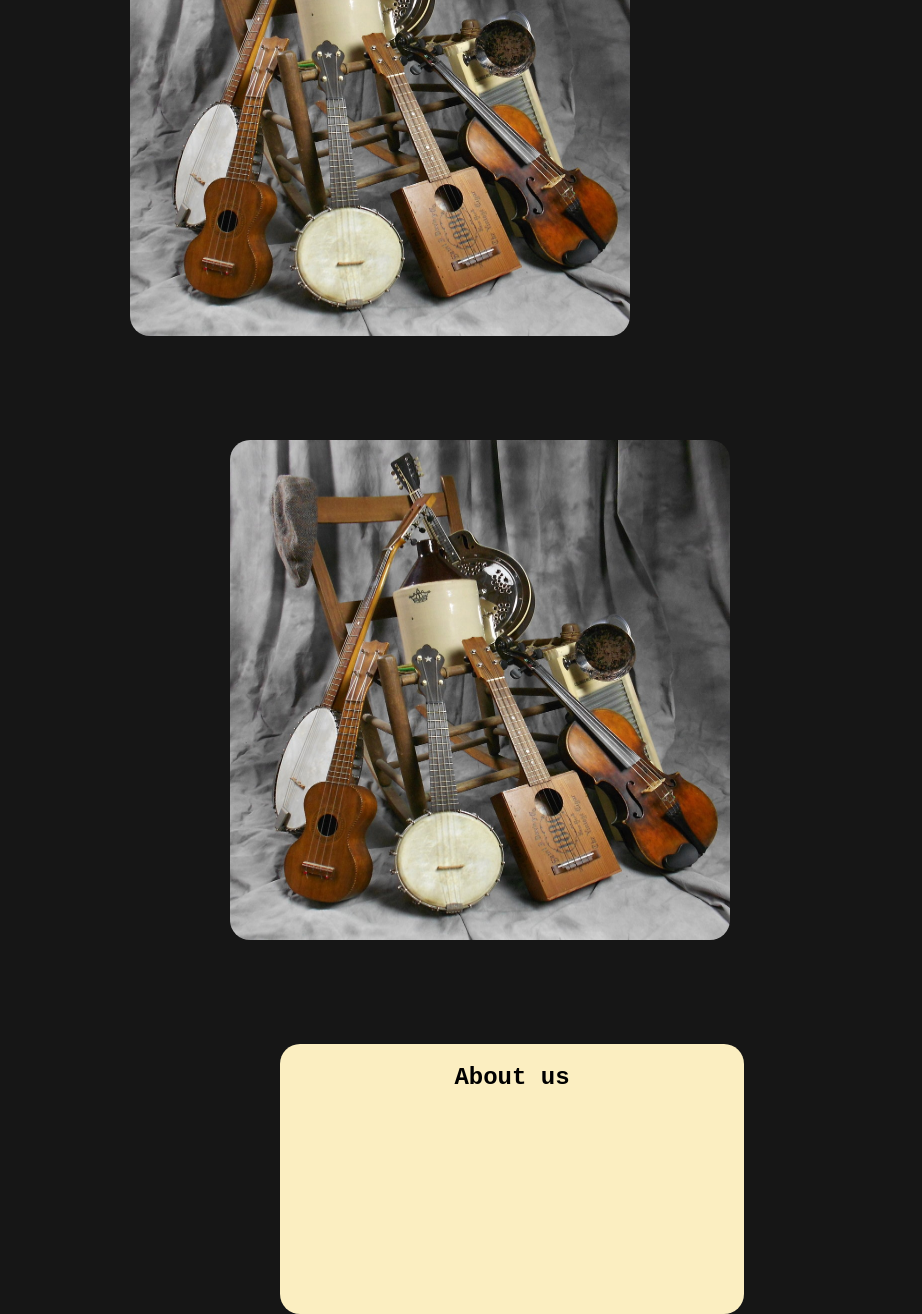
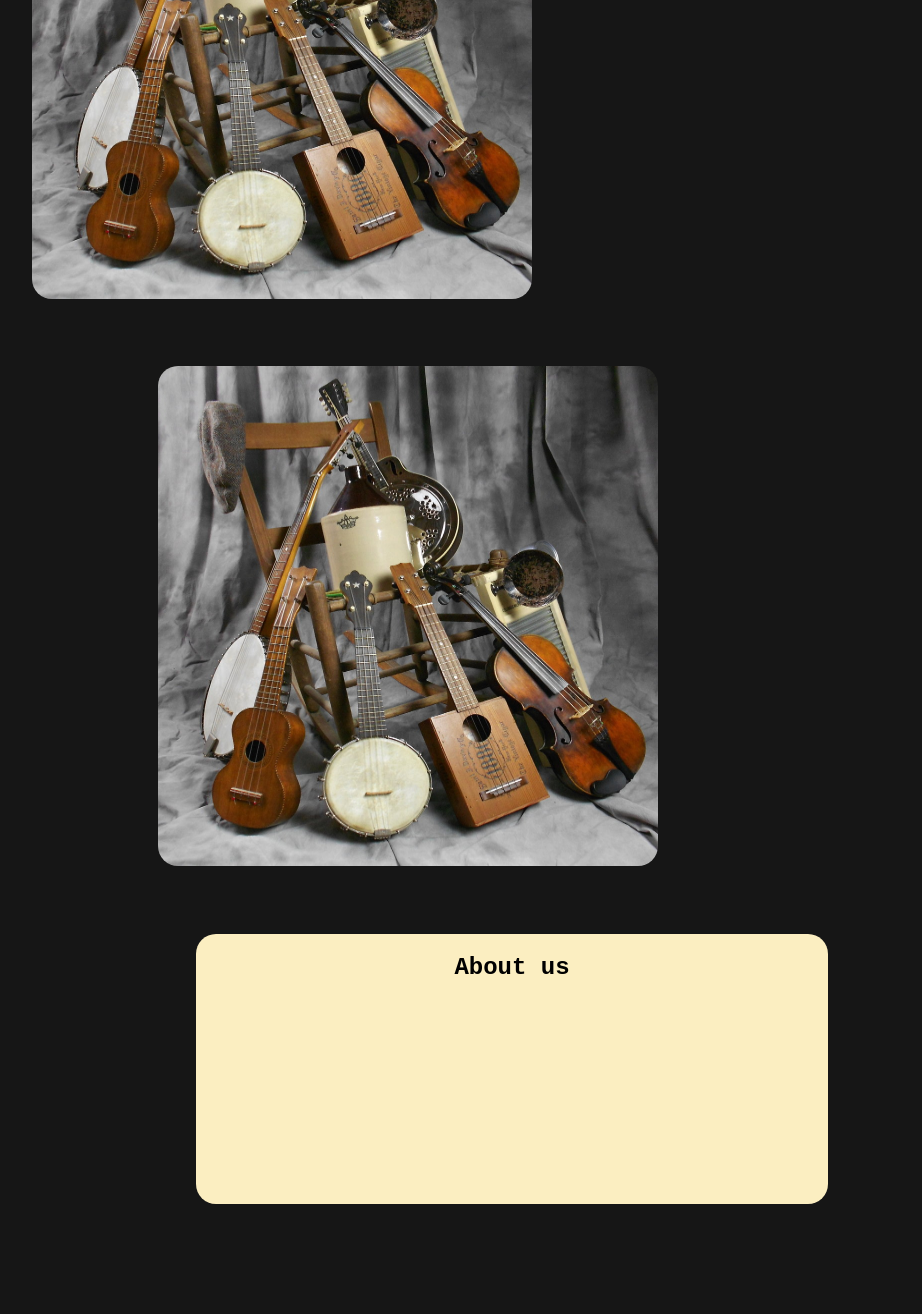
Before and after one commit to Ashbox02/hearsayprophets, a plain HTML site: page index.html in a window 1280 px wide. Shown: the part 348-1662 px from the top of the page, without its empty margins (128-1050 px from the left). After the commit the page ends 1552 px from the top, so only its background shows below. Drawn offline with Linux system fonts and the light colour scheme.

Commit message:
fixed monitor bug

```diff
--- a/index.css
+++ b/index.css
@@ -2,8 +2,8 @@
     /* welcome box */
     background-color: #fbeec1;
     height : 70px;
-    margin-left: 300px;
-    margin-right:300px;
+    margin-left: 20%;
+    margin-right:20%;
     border-radius: 20px;
     border-color: #fbeec1;
 
@@ -18,11 +18,11 @@
 }
 #AboutUs{
     height: 250px;
-    margin-top: 100px;
+    margin-top: 5%;
     background-color:#fbeec1;
     border-radius: 20px;
-    margin-left: 400px;
-    margin-right:400px;
+    margin-left: 25%;
+    margin-right:25%;
 
     /* text */
     text-align: center;
@@ -32,8 +32,8 @@
     font-size: 24px;
 }
 #img{
-    margin-top: 100px;
-    margin-left: 250px;
+    margin-top: 5%;
+    margin-left: 12%;
 
     border-radius: 20px;
 
@@ -41,8 +41,8 @@
 
 }
 #img2{
-    margin-top: 100px;
-    margin-left: 350px;
+    margin-top: 5%;
+    margin-left: 22%;
     border-radius: 20px;
 
 }
```
